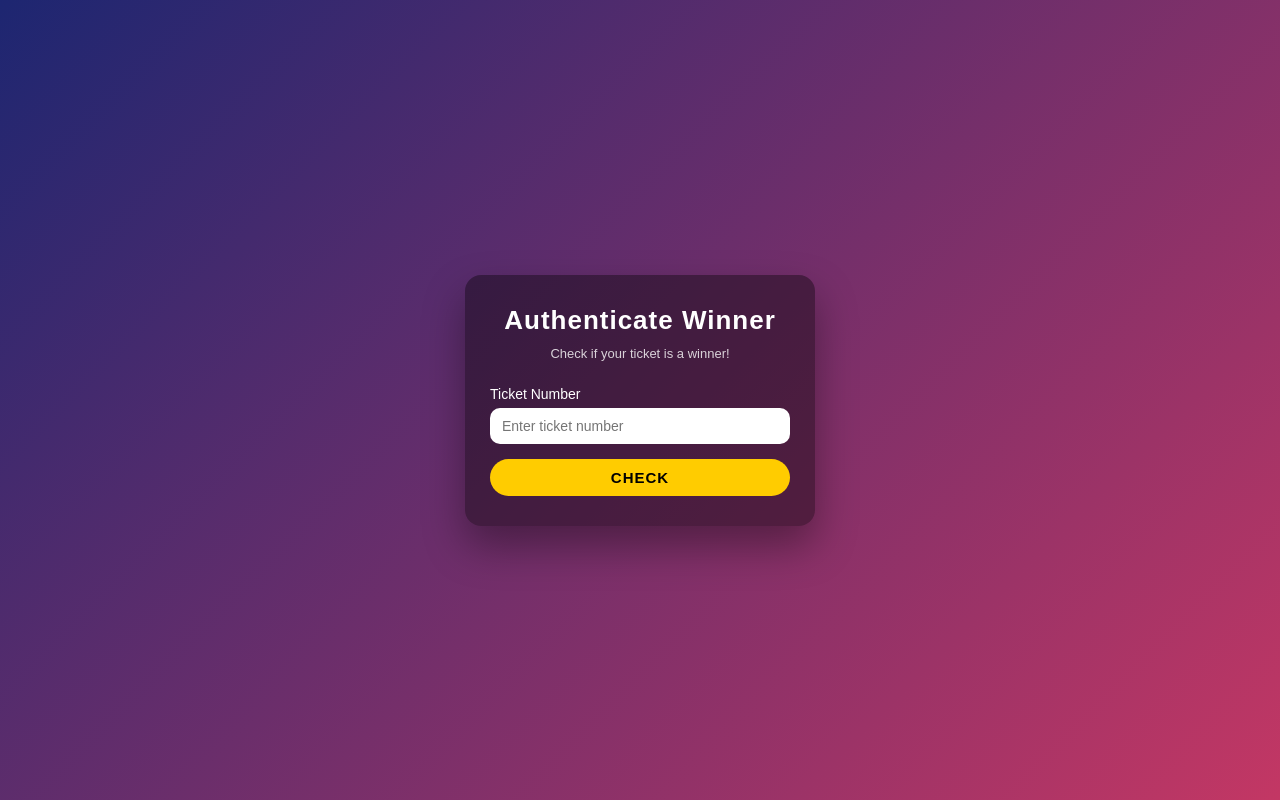
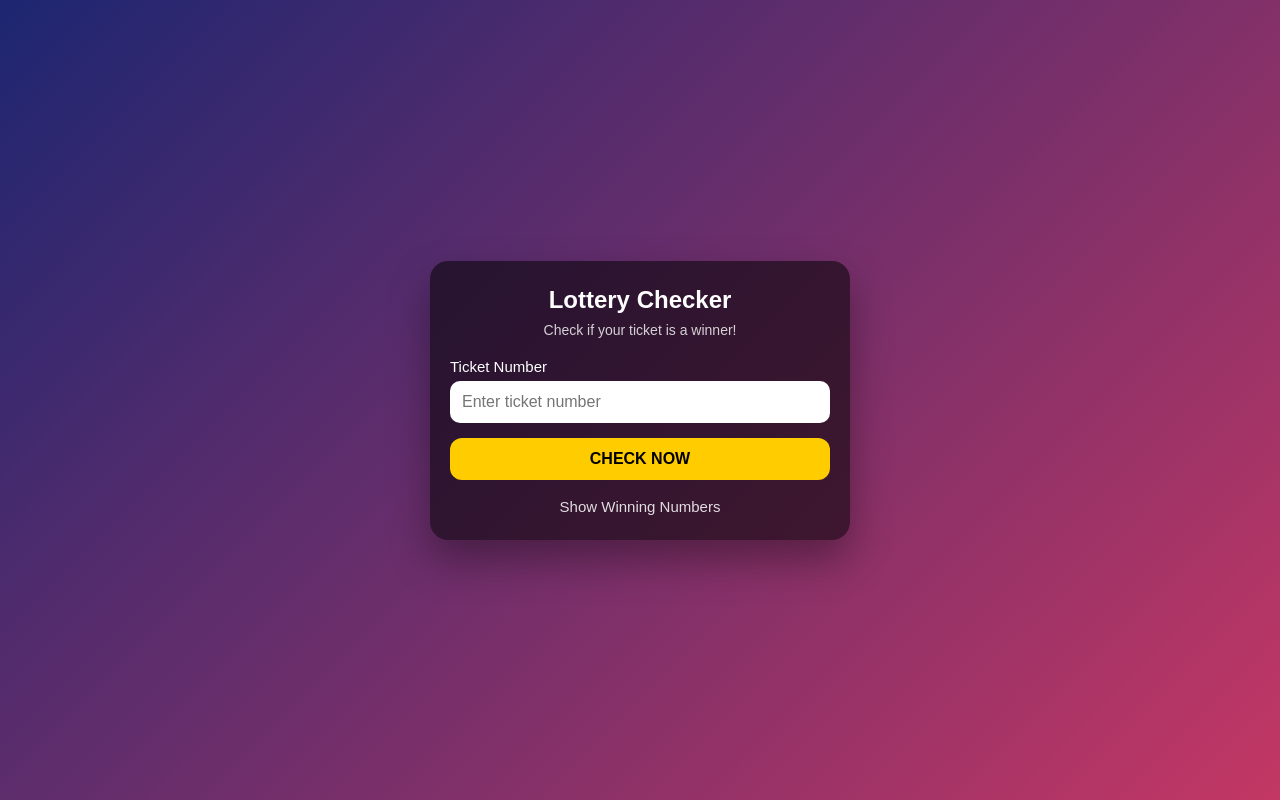
Before and after one commit to anandptl/Genius_wa, a plain HTML site: page index.html in a window 1280 px wide. Drawn offline with Linux system fonts and the light colour scheme.

Commit message:
Update index.html

```diff
--- a/index.html
+++ b/index.html
@@ -2,7 +2,8 @@
 <html lang="en">
 <head>
     <meta charset="UTF-8" />
-    <title>Genius_Wa</title>
+    <meta name="viewport" content="width=device-width, initial-scale=1.0">
+    <title>Lottery Checker</title>
 
     <style>
         * {
@@ -13,6 +14,7 @@
         body {
             margin: 0;
             min-height: 100vh;
+            padding: 15px;
             display: flex;
             align-items: center;
             justify-content: center;
@@ -21,129 +23,142 @@
         }
 
         .card {
-            background: rgba(0, 0, 0, 0.4);
-            padding: 30px 25px;
-            border-radius: 16px;
-            width: 350px;
+            background: rgba(0, 0, 0, 0.55);
+            padding: 25px 20px;
+            border-radius: 18px;
+            width: 100%;
+            max-width: 420px;
             box-shadow: 0 20px 40px rgba(0, 0, 0, 0.35);
         }
 
         h1 {
             text-align: center;
-            margin-top: 0;
-            margin-bottom: 10px;
-            font-size: 26px;
-            letter-spacing: 1px;
+            margin: 0 0 8px 0;
+            font-size: 24px;
         }
 
         .subtitle {
             text-align: center;
-            font-size: 13px;
+            font-size: 14px;
             opacity: 0.8;
-            margin-bottom: 25px;
+            margin-bottom: 20px;
         }
 
         label {
-            font-size: 14px;
+            font-size: 15px;
             margin-bottom: 6px;
             display: block;
         }
 
         input[type="text"] {
             width: 100%;
-            padding: 10px 12px;
+            padding: 12px;
             border-radius: 10px;
             border: none;
             outline: none;
-            font-size: 14px;
+            font-size: 16px;
             margin-bottom: 15px;
         }
 
         .btn {
             width: 100%;
             border: none;
-            border-radius: 999px;
-            padding: 10px;
-            font-size: 15px;
+            border-radius: 12px;
+            padding: 12px;
+            font-size: 16px;
             cursor: pointer;
-            font-weight: 600;
-            text-transform: uppercase;
-            letter-spacing: 1px;
+            font-weight: bold;
             background: #ffcc00;
             color: #000;
-            transition: transform 0.1s ease, box-shadow 0.1s ease, background 0.2s;
+            transition: 0.2s;
         }
 
         .btn:hover {
             background: #ffd633;
-            box-shadow: 0 10px 20px rgba(0, 0, 0, 0.4);
-            transform: translateY(-1px);
-        }
-
-        .btn:active {
-            transform: translateY(1px);
-            box-shadow: 0 4px 8px rgba(0, 0, 0, 0.4);
+            transform: translateY(-2px);
         }
 
         .message {
             margin-top: 18px;
-            padding: 10px 12px;
+            padding: 12px;
             border-radius: 10px;
-            font-size: 14px;
+            font-size: 15px;
+            text-align: center;
         }
 
-        .success { background: rgba(46, 204, 113, 0.2); border: 1px solid #2ecc71; }
-        .error   { background: rgba(231, 76, 60, 0.2);  border: 1px solid #e74c3c; }
-        .warn    { background: rgba(241, 196, 15, 0.2); border: 1px solid #f1c40f; }
-        .info    { background: rgba(255, 255, 255, 0.1); }
+        .success { background: rgba(46, 204, 113, 0.25); border: 1px solid #2ecc71; }
+        .error   { background: rgba(231, 76, 60, 0.25); border: 1px solid #e74c3c; }
+        .warn    { background: rgba(241, 196, 15, 0.25); border: 1px solid #f1c40f; }
+        .info    { background: rgba(255, 255, 255, 0.12); }
 
         .cheat-toggle {
-            margin-top: 15px;
-            font-size: 13px;
+            margin-top: 18px;
+            font-size: 15px;
             text-align: center;
             cursor: pointer;
-            opacity: 0.8;
+            opacity: 0.85;
         }
 
         .cheat-sheet {
             display: none;
             margin-top: 10px;
             padding: 10px;
-            background: rgba(255,255,255,0.1);
+            background: rgba(255,255,255,0.15);
             border-radius: 10px;
-            font-size: 13px;
+            font-size: 14px;
+            text-align: center;
+            line-height: 1.6;
         }
+
+        /* ------- MOBILE RESPONSIVE BREAKPOINTS ------- */
+
+        @media (max-width: 480px) {
+            body { padding: 10px; }
+            .card { padding: 20px; }
+            h1 { font-size: 22px; }
+            .subtitle { font-size: 13px; }
+            input[type="text"], .btn { font-size: 15px; }
+            .message { font-size: 14px; }
+        }
+
+        @media (max-width: 360px) {
+            h1 { font-size: 20px; }
+            input[type="text"], .btn { font-size: 14px; padding: 10px; }
+            .cheat-sheet { font-size: 13px; }
+        }
+
     </style>
 </head>
 <body>
 
 <div class="card">
-    <h1>Authenticate Winner</h1>
+    <h1>Lottery Checker</h1>
     <div class="subtitle">Check if your ticket is a winner!</div>
 
     <label>Ticket Number</label>
     <input type="text" id="ticket" placeholder="Enter ticket number">
 
-    <button class="btn" onclick="checkTicket()">Check</button>
+    <button class="btn" onclick="checkTicket()">CHECK NOW</button>
 
     <div id="messageBox"></div>
 
-    <!-- <div class="cheat-toggle" onclick="toggleCheatSheet()">Show Winning Numbers</div> -->
+    <div class="cheat-toggle" onclick="toggleCheatSheet()">Show Winning Numbers</div>
     <div class="cheat-sheet" id="cheatBox"></div>
 </div>
 
+
 <script>
-    // Same winning numbers from your Android app
+    // Winning ticket numbers
     const winningNumbers = [
         "22152", "62155", "26163", "25213", "26552",
         "18599", "13857", "41632", "66991", "62113",
         "45541", "25478", "32569", "81232", "65895"
     ];
 
-    // Already claimed (local storage)
+    // Claimed tickets - saved in localStorage
     let claimed = JSON.parse(localStorage.getItem("claimedTickets") || "[]");
 
-    // Load cheat sheet
+    // Load winning numbers inside cheat sheet
     document.getElementById("cheatBox").innerText = winningNumbers.join(", ");
 
     function checkTicket() {
```
